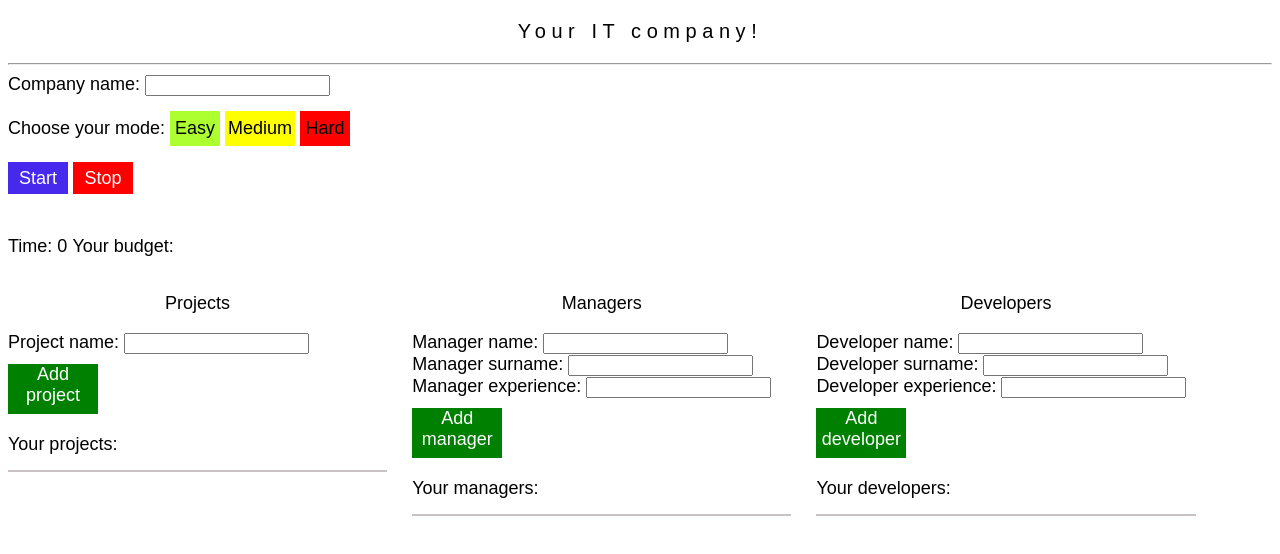
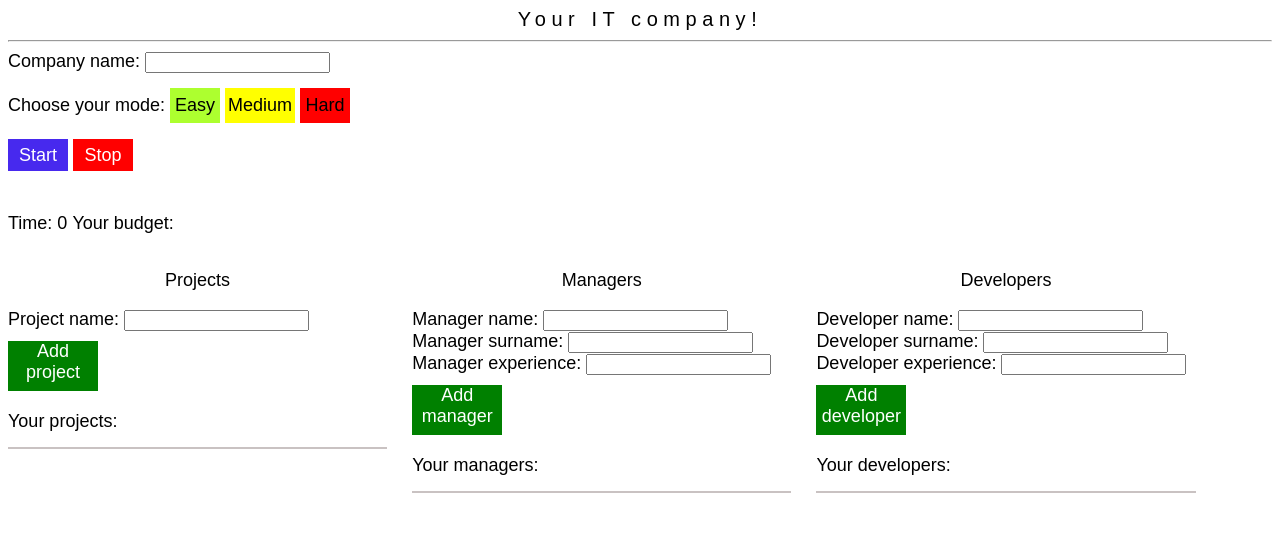
Before and after one commit to LeoStarzz/Andersen-JS, a plain HTML site: page lecture6/index.html in a window 1280 px wide. Drawn offline with Linux system fonts and the light colour scheme.

Commit message:
Update index.html

```diff
--- a/lecture6/index.html
+++ b/lecture6/index.html
@@ -8,7 +8,7 @@
 </head>
 
 <body>
-	<p class='main-header'>Your IT company!</p>
+	<div class='main-header'>Your IT company!</div>
 	<hr>
 	<div class="settings">
 		<div class="company-name-form">
```
